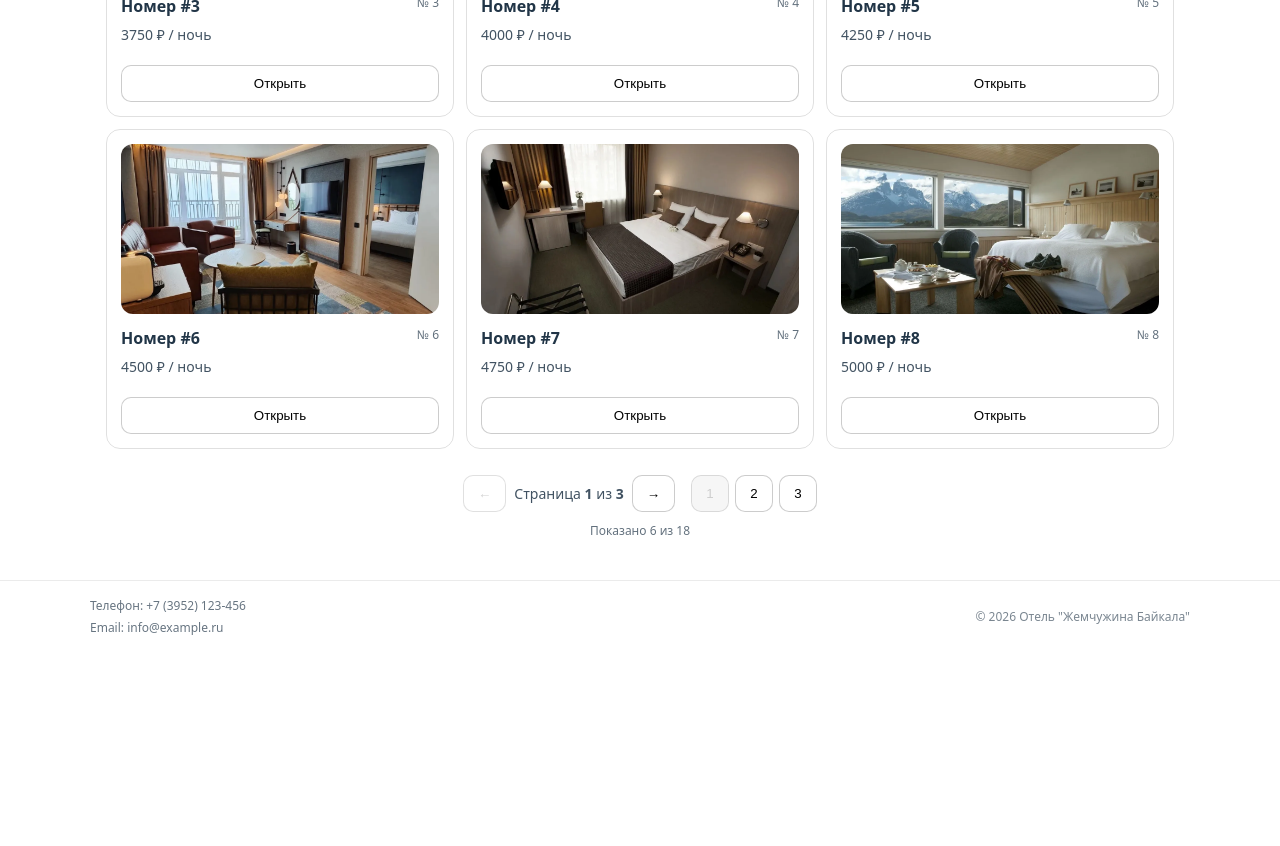
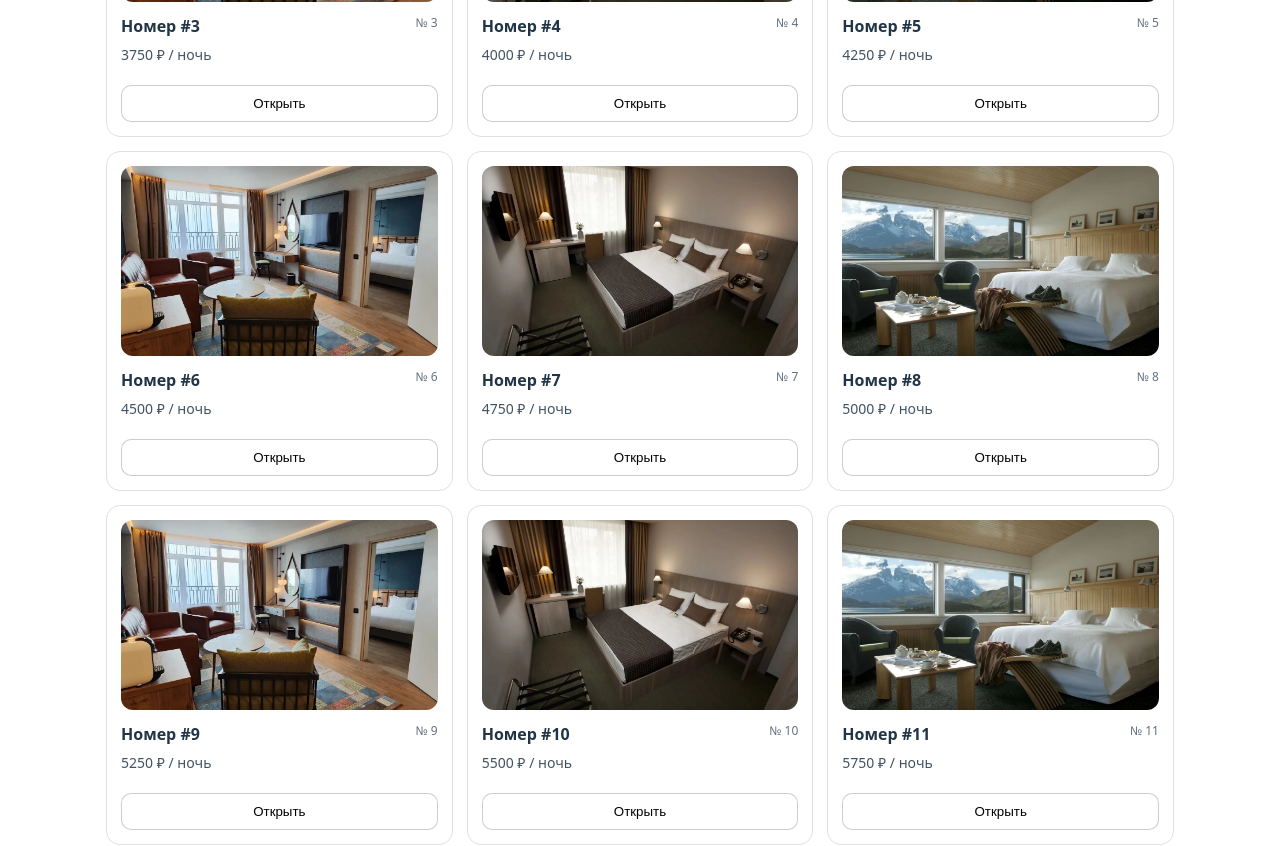
Before and after one commit to iNkyZ1/Diploma-SPA, a React app in the folder frontend/: page /rooms in a window 1280 px wide. Shown: the part 340-1186 px from the top of the page. Before the commit the page ends 993 px from the top, so only its background shows below. Built offline with nearby package versions, Linux system fonts and the light colour scheme; the HTML template or start-up script is replaced by a standard one.

Commit message:
style(rooms): show 9 rooms per page and enlarge grid cards

```diff
--- a/frontend/src/entities/room/ui/RoomCard.jsx
+++ b/frontend/src/entities/room/ui/RoomCard.jsx
@@ -10,12 +10,12 @@ export function RoomCard({ room }) {
 				display: 'flex',
 				flexDirection: 'column',
 				gap: 12,
-				minHeight: 320,
+				minHeight: 340,
 			}}
 		>
 			<div
 				style={{
-					height: 170,
+					height: 190,
 					borderRadius: 12,
 					background: 'rgba(0,0,0,0.06)',
 					overflow: 'hidden',
--- a/frontend/src/pages/RoomsListPage/RoomsListPage.jsx
+++ b/frontend/src/pages/RoomsListPage/RoomsListPage.jsx
@@ -13,7 +13,7 @@ import { Pagination } from '../../shared/ui/Pagination';
 import { Alert } from '../../shared/ui/Alert';
 import { getApiErrorMessage } from '../../shared/lib/getApiErrorMessage';
 
-const PAGE_SIZE = 6;
+const PAGE_SIZE = 9;
 
 function clampPage(value, totalPages) {
 	const n = Number(value);
@@ -93,8 +93,8 @@ export function RoomsListPage() {
 					<section
 						style={{
 							display: 'grid',
-							gridTemplateColumns: 'repeat(auto-fit, minmax(280px, 1fr))',
-							gap: 12,
+							gridTemplateColumns: 'repeat(auto-fit, minmax(300px, 1fr))',
+							gap: 14,
 							width: '100%',
 							alignItems: 'stretch',
 						}}
```
